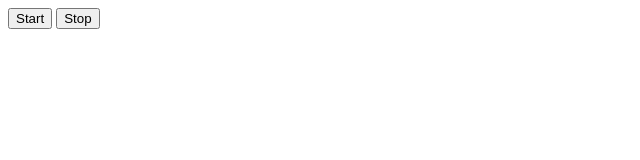
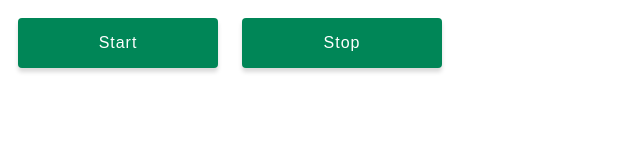
Before and after one commit to toniamolotkova/goit-js-hw-11-color-switch, a plain HTML site: page index.html in a window 1280 px wide. Shown: the whole page, without its empty margins (0-640 px from the left). Drawn offline with Linux system fonts and the light colour scheme.

Commit message:
Color-switch styles

```diff
--- a/index.html
+++ b/index.html
@@ -5,6 +5,7 @@
     <meta name="viewport" content="width=device-width, initial-scale=1.0" />
     <meta http-equiv="X-UA-Compatible" content="ie=edge" />
     <title>Color-switch</title>
+    <link rel="stylesheet" href="./style.css" />
   </head>
   <body>
     <button type="button" data-action="start">Start</button>
--- /dev/null
+++ b/style.css
@@ -0,0 +1,27 @@
+button {
+  display: inline-block;
+  min-width: 200px;
+  height: 50px;
+  margin: 10px 10px;
+
+  padding: 10px 32px;
+  border: none;
+
+  font-size: 16px;
+  line-height: 1.87;
+
+  align-items: center;
+  text-align: center;
+  letter-spacing: 0.06em;
+
+  color: #fff;
+  background-color: #008657;
+  box-shadow: 0px 4px 4px rgba(0, 0, 0, 0.15);
+  border-radius: 4px;
+
+  cursor: pointer;
+}
+
+button:hover {
+  background-color: #14b47c;
+}
```
